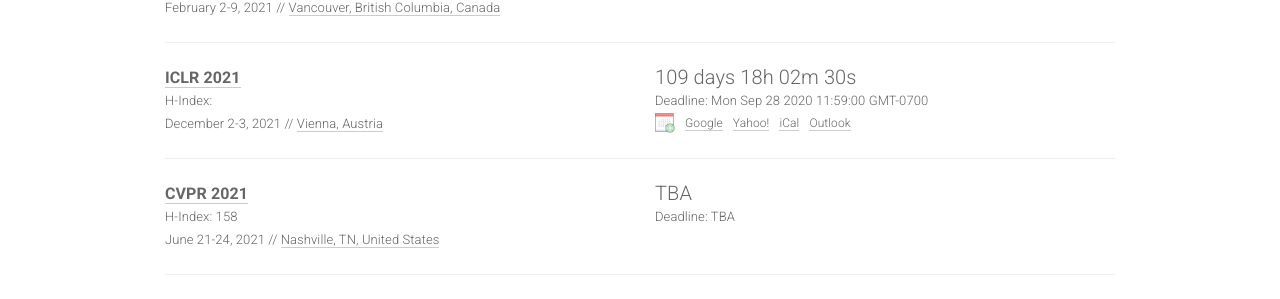
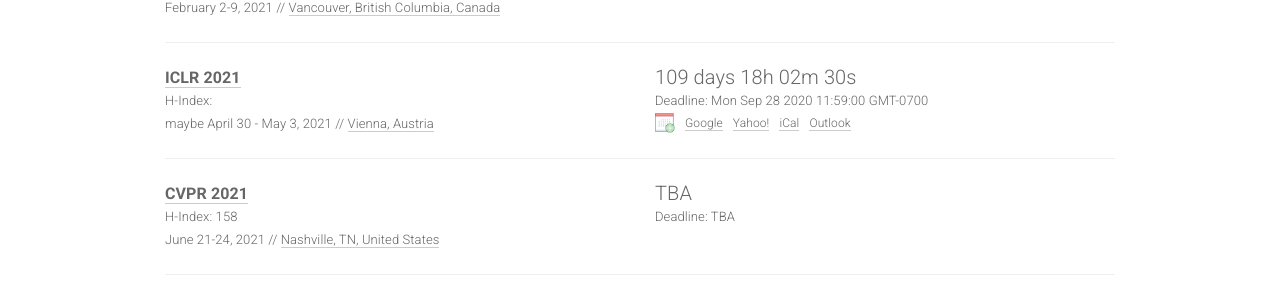
Before and after one commit to lidq92/mmddl, a Jekyll site: the page built from index.html, in a window 1280 px wide. Shown: the part 339-638 px from the top of the page. Built offline with Jekyll 4.4.1, drawn with Linux system fonts in a browser that asks for light colours; nearby versions of some CDN libraries.

Commit message:
Update conferences.yml

```diff
--- a/_data/conferences.yml
+++ b/_data/conferences.yml
@@ -125,7 +125,7 @@
   link: http://iclr.cc/
   deadline: "2020-09-28 11:59:00"
   timezone: America/Los_Angeles
-  date: December 2-3, 2021
+  date: maybe April 30 - May 3, 2021
   place: Vienna, Austria
   sub: ML
 
```
